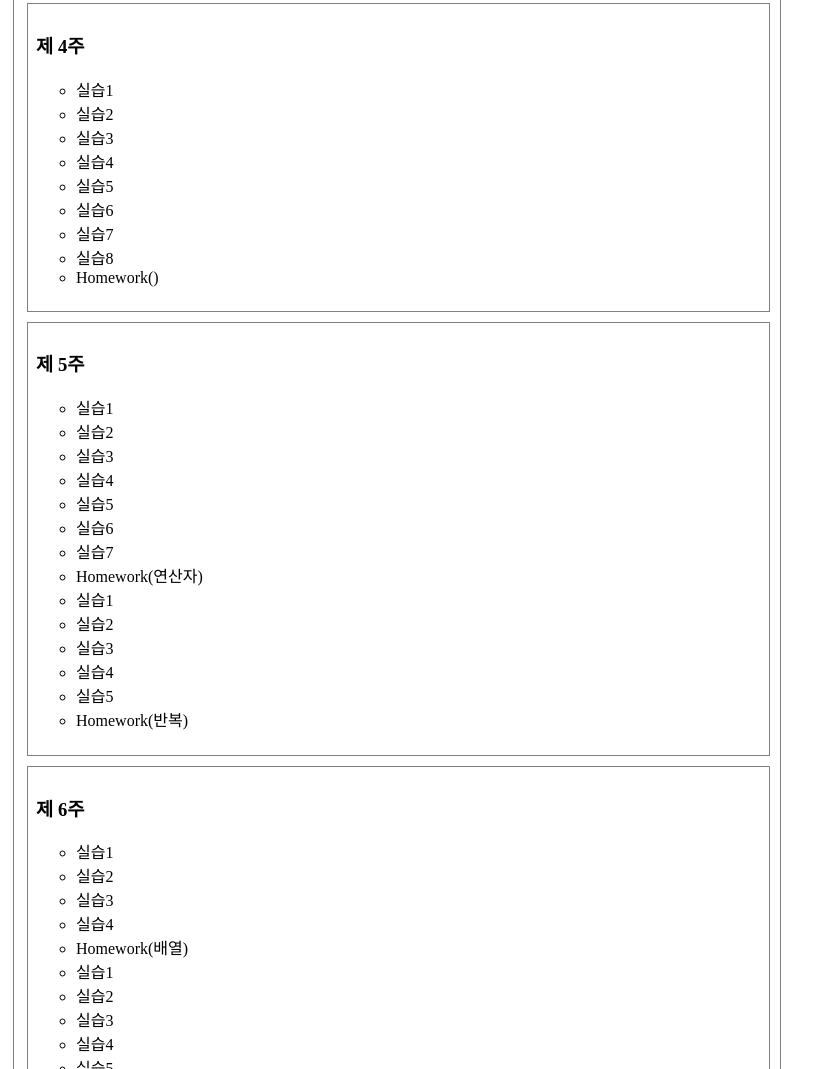
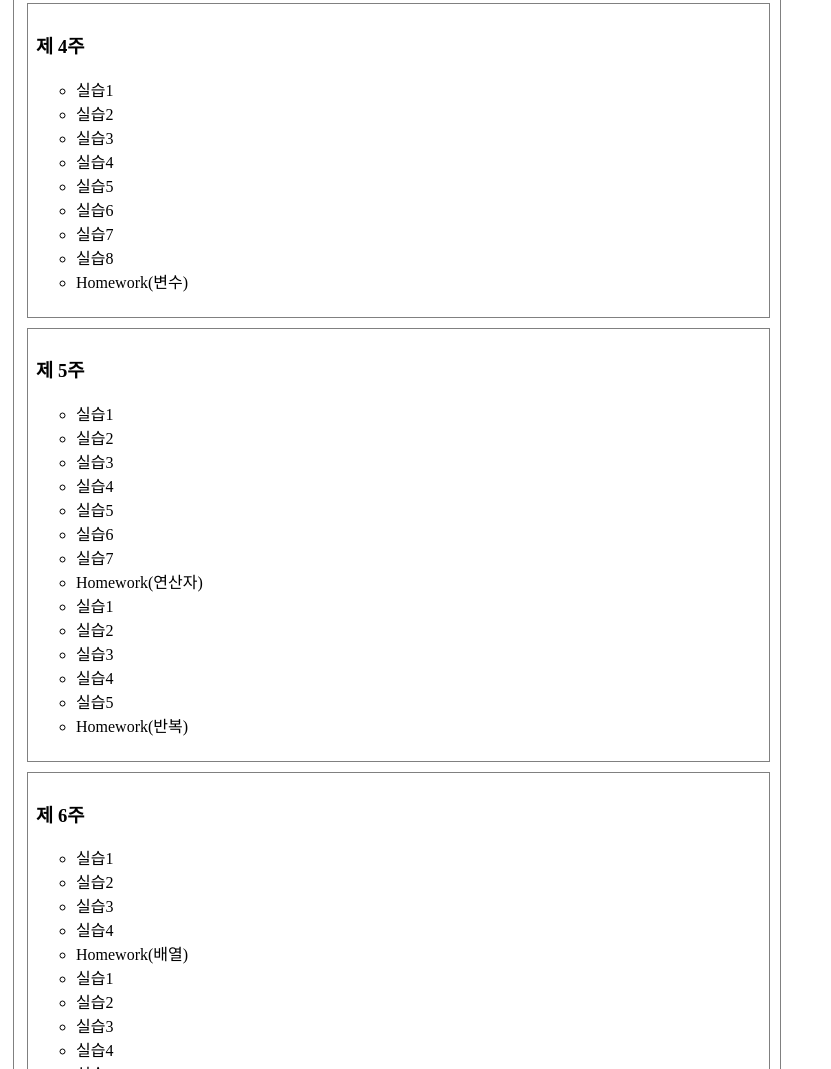
Before and after one commit to seo0108/seo0108.github.io, a plain HTML site: page index.html in a window 1280 px wide. Shown: the part 711-1780 px from the top of the page, without its empty margins (0-831 px from the left). Drawn offline with Linux system fonts and the light colour scheme.

Commit message:
Update index.html

```diff
--- a/index.html
+++ b/index.html
@@ -64,7 +64,7 @@
          <li><a href="https://seo0108.github.io/java/week4/6.html" target="_blank">  실습6 </a></li>
          <li><a href="https://seo0108.github.io/java/week4/7.html" target="_blank">  실습7 </a></li>
          <li><a href="https://seo0108.github.io/java/week4/8.html" target="_blank">  실습8 </a></li>
-         <li><a href="https://seo0108.github.io/java/week4/9.html" target="_blank">  Homework() </a></li>
+         <li><a href="https://seo0108.github.io/java/week4/9.html" target="_blank">  Homework(변수) </a></li>
 
       </ul>
    </section>
```
